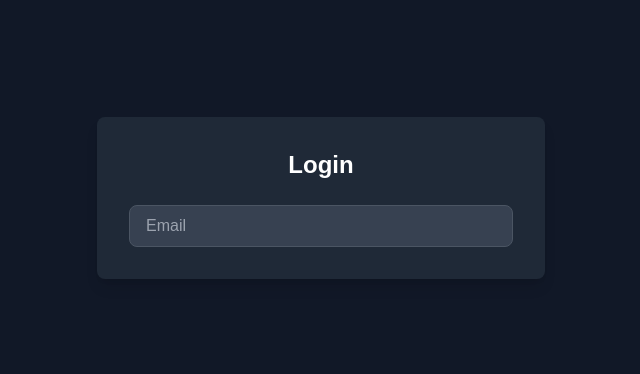
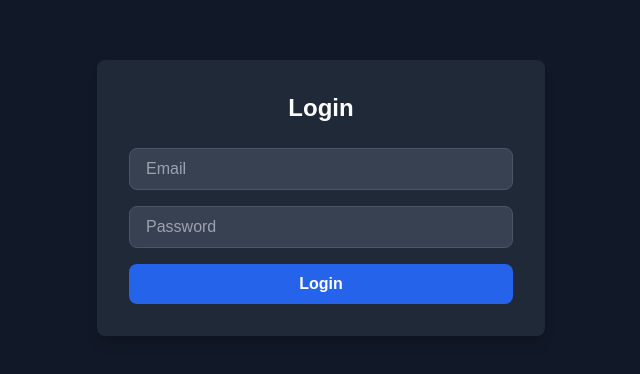
Before and after one commit to chelahcynthia/next-prisma, a Next.js app: page /auth/login in a window 1280 px wide. Shown: the part 202-576 px from the top of the page, without its empty margins (319-959 px from the left). Built offline with nearby package versions, Linux system fonts and the light colour scheme.

Commit message:
style login form

```diff
--- a/app/auth/login/page.tsx
+++ b/app/auth/login/page.tsx
@@ -42,7 +42,19 @@ export default function LoginPage() {
               required
               className="w-full rounded-lg border border-gray-600 bg-gray-700 px-4 py-2 text-white focus:border-blue-400 focus:outline-none"></input>
           </div>
-
+          <div>
+            <input
+              type="password"
+              name="password"
+              placeholder="Password"
+              required
+              className="w-full rounded-lg border border-gray-600 bg-gray-700 px-4 py-2 text-white focus:border-blue-400 focus:outline-none"></input>
+          </div>
+          <button
+            type="submit"
+            className="w-full rounded-lg bg-blue-600 px-4 py-2 font-bold hover:bg-blue-500 transition duration-300">
+            Login
+            </button>
         </form>
       </div>
     </div>
```
